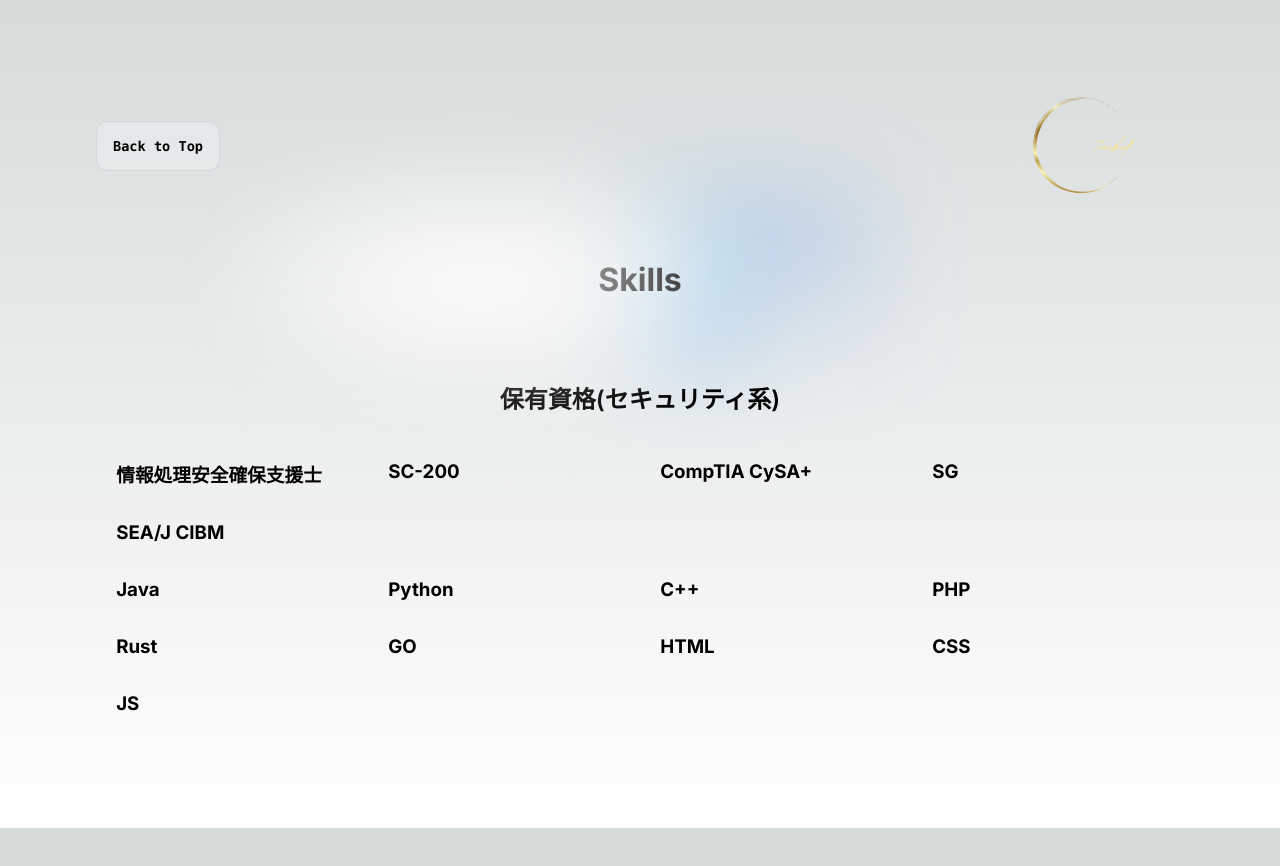
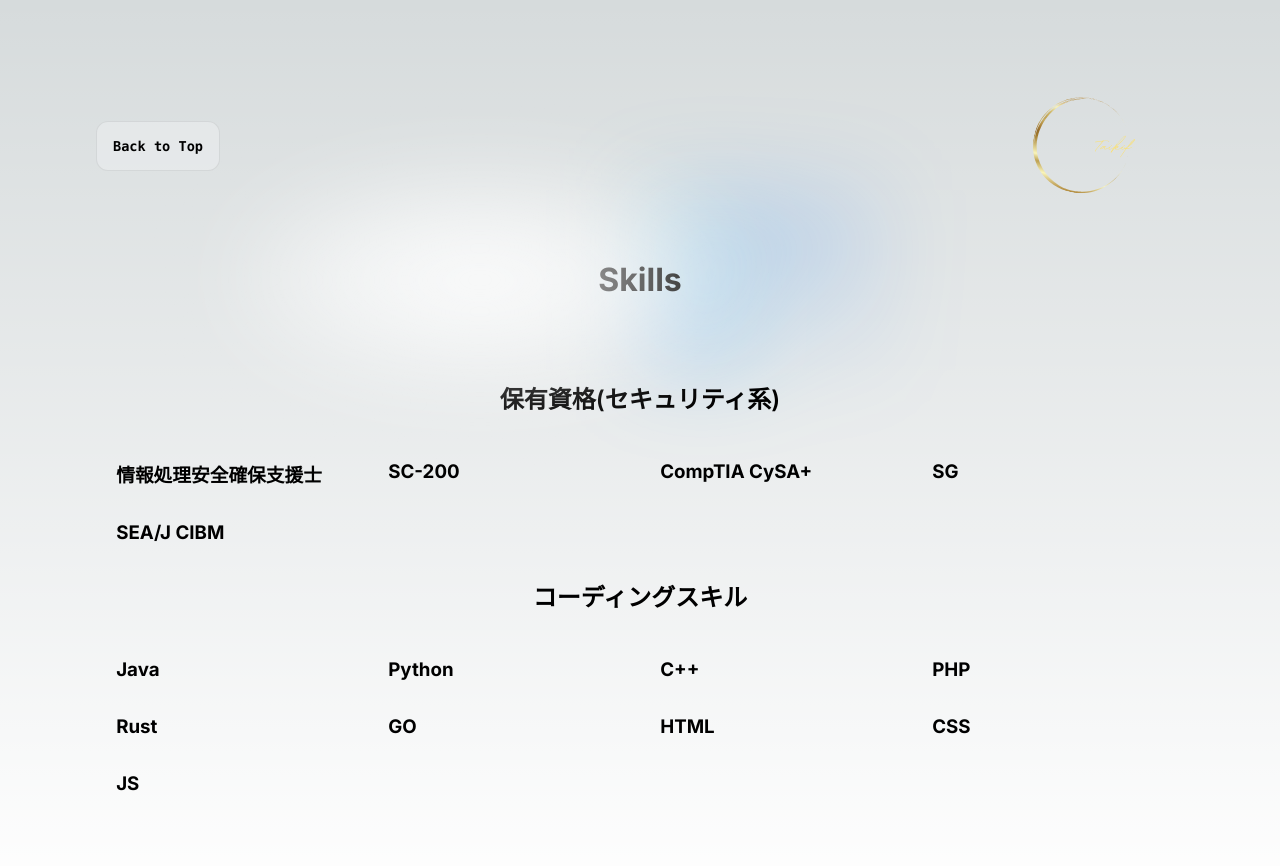
Before and after one commit to taikif/portfolio, a Next.js app: page /skills in a window 1280 px wide. Shown: the top 866 px of the page. Before the commit the page ends 828 px from the top, so only its background shows below. Built offline with nearby package versions, Linux system fonts and the light colour scheme.

Commit message:
デバッグ完了

```diff
--- a/app/skills/page.js
+++ b/app/skills/page.js
@@ -53,6 +53,9 @@ export default function Activities(){
               </h3>
             </div>
 
+            <div className={styles.card}>
+              <h2>コーディングスキル</h2>
+            </div>
             <div className={styles.grid}>
             <h3 className={styles.card}>
               Java
```
